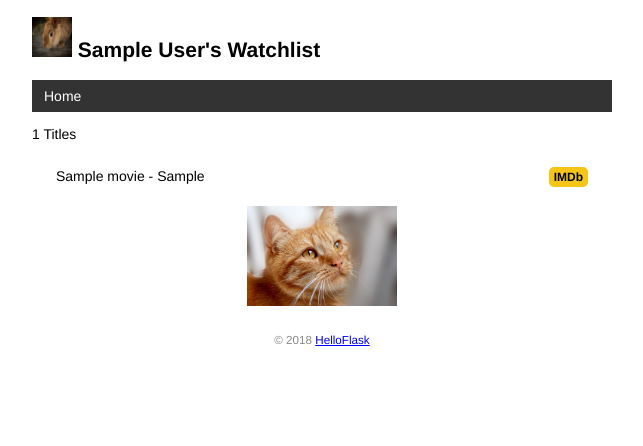
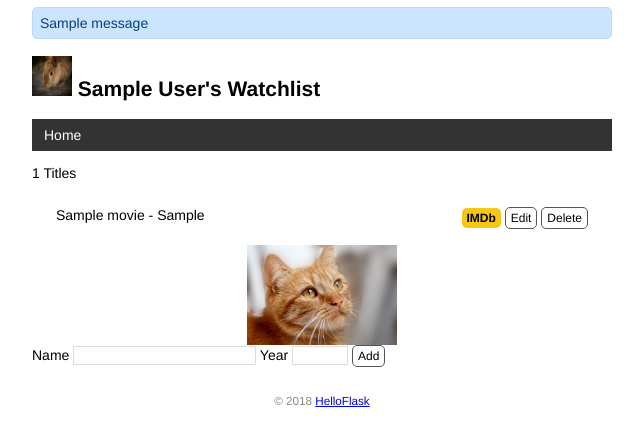
Before and after one commit to The-Sunspot/PyWebLearning, a Flask app: page / in a window 1280 px wide. Shown: the top 446 px of the page, without its empty margins (318-961 px from the left). Run offline with Flask 2, Linux system fonts and the light colour scheme; tables that the repository leaves empty hold one stand-in row (values such as "Sample post"); one stand-in notice (Sample message) is shown.

Commit message:
表单，get&post

```diff
--- a/app.py
+++ b/app.py
@@ -1,5 +1,4 @@
-from flask import Flask
-from flask import url_for
+from flask import Flask ,request, url_for, redirect, flash
 from flask import render_template
 from flask_sqlalchemy import SQLAlchemy
 import os
@@ -8,7 +7,7 @@ import click
 app = Flask(__name__)#flask实例化
 app.config['SQLALCHEMY_DATABASE_URI'] = 'sqlite:///' + os.path.join(app.root_path, 'data.db')
 app.config['SQLALCHEMY_TRACK_MODIFICATIONS'] = False#关闭对模型修改的监控
-
+app.secret_key="dev"#密匙
 db=SQLAlchemy(app)#db初始化
 
 #继承model类
@@ -25,13 +24,56 @@ def inject_user(): # 函数名可以随意修改
     user = User.query.first()
     return dict(name=user.name) # 需要返回字典，等同于return {'user': user}
 
-@app.route('/')
+@app.route('/', methods=['GET', 'POST'])
 def index():
-    user = User.query.first() # 读取用户记录
-    movies = Movie.query.all() # 读取所有电影记录
+    if request.method == 'POST':  # 判断是否是 POST 请求
+        # 获取表单数据
+        title = request.form.get('title')  # 传入表单对应输入字段的 name 值
+        year = request.form.get('year')
+        # 验证数据
+        if not title or not year or len(year) > 4 or len(title) > 60:
+            flash('Invalid input.')  # 显示错误提示
+            return redirect(url_for('index'))  # 重定向回主页
+        # 保存表单数据到数据库
+        movie = Movie(title=title, year=year)  # 创建记录
+        db.session.add(movie)  # 添加到数据库会话
+        db.session.commit()  # 提交数据库会话
+        flash('Item created.')  # 显示成功创建的提示
+        return redirect(url_for('index'))  # 重定向回主页
+
+    movies = Movie.query.all()
     return render_template('index.html', movies=movies)
 
 @app.errorhandler(404) # 传入要处理的错误代码
 def page_not_found(e): # 接受异常对象作为参数
     user = User.query.first()
     return render_template('404.html'), 404 # 返回模板和状态码
+
+
+@app.route('/movie/edit/<int:movie_id>', methods=['GET', 'POST'])
+def edit(movie_id):
+    movie = Movie.query.get_or_404(movie_id)
+
+    if request.method == 'POST':  # 处理编辑表单的提交请求
+        title = request.form['title']
+        year = request.form['year']
+
+        if not title or not year or len(year) != 4 or len(title) > 60:
+            flash('Invalid input.')
+            return redirect(url_for('edit', movie_id=movie_id))  # 重定向回对应的编辑页面
+
+        movie.title = title  # 更新标题
+        movie.year = year  # 更新年份
+        db.session.commit()  # 提交数据库会话
+        flash('Item updated.')
+        return redirect(url_for('index'))  # 重定向回主页
+
+    return render_template('edit.html', movie=movie)  # 传入被编辑的电影记录
+
+@app.route('/movie/delete/<int:movie_id>', methods=['POST'])  # 限定只接受 POST 请求
+def delete(movie_id):
+    movie = Movie.query.get_or_404(movie_id)  # 获取电影记录
+    db.session.delete(movie)  # 删除对应的记录
+    db.session.commit()  # 提交数据库会话
+    flash('Item deleted.')
+    return redirect(url_for('index'))  # 重定向回主页
--- a/static/css/style.css
+++ b/static/css/style.css
@@ -77,3 +77,45 @@ nav li a:hover {
     border-radius: 5px;
     padding: 3px 5px;
 }
+.alert {
+    position: relative;
+    padding: 7px;
+    margin: 7px 0;
+    border: 1px solid transparent;
+    color: #004085;
+    background-color: #cce5ff;
+    border-color: #b8daff;
+    border-radius: 5px;
+}
+input[type=submit] {
+    font-family: inherit;
+}
+
+input[type=text] {
+    border: 1px solid #ddd;
+}
+
+input[name=year] {
+    width: 50px;
+}
+
+.btn {
+    font-size: 12px;
+    padding: 3px 5px;
+    text-decoration: none;
+    cursor: pointer;
+    background-color: white;
+    color: black;
+    border: 1px solid #555555;
+    border-radius: 5px;
+}
+
+.btn:hover {
+    text-decoration: none;
+    background-color: black;
+    color: white;
+    border: 1px solid black;
+}
+.inline-form {
+    display: inline;
+}
--- a/templates/base.html
+++ b/templates/base.html
@@ -4,6 +4,9 @@
     {% block head %}
     <meta charset="utf-8">
     <meta name="viewport" content="width=device-width, initial-scale=1.0">
+    {% for message in get_flashed_messages() %}
+        <div class="alert">{{ message }}</div>
+    {% endfor %}
     <title>{{name }}'s Watchlist</title>
     <link rel="icon" href="{{url_for('static',filename='firstfavicon.icon.ico')}}">
     <link rel="stylesheet" href="{{ url_for('static', filename='css/style.css') }}" type="text/css">
--- a/templates/index.html
+++ b/templates/index.html
@@ -7,9 +7,18 @@
     <li>{{ movie.title }} - {{ movie.year }}
         <span class="float-right">
             <a class="imdb" href="https://www.imdb.com/find?q={{ movie.title }}" target="_blank" title="Find this movie on IMDb">IMDb</a>
+            <a class="btn" href="{{ url_for('edit', movie_id=movie.id) }}">Edit</a>
+            <form class="inline-form" method="post" action="{{ url_for('delete', movie_id=movie.id) }}">
+                <input class="btn" type="submit" name="delete" value="Delete" onclick="return confirm('Are you sure?')">
+            </form>
         </span>
     </li>
     {% endfor %}
 </ul>
 <img class="b" src="{{url_for('static',filename='images/b.jpg')}}" alt="b">
+<form method="post">
+    Name <input type="text" name="title" autocomplete="off" required>
+    Year <input type="text" name="year" autocomplete="off" required>
+    <input class="btn" type="submit" name="submit" value="Add">
+</form>
 {% endblock %}
```
Also changed, not shown: templates/edit.html (added, +10 -0 lines).
